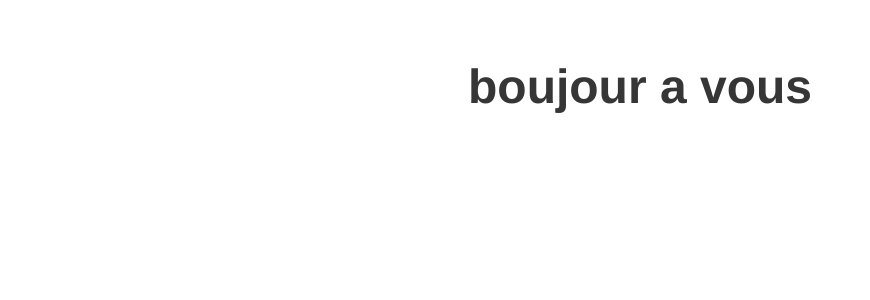
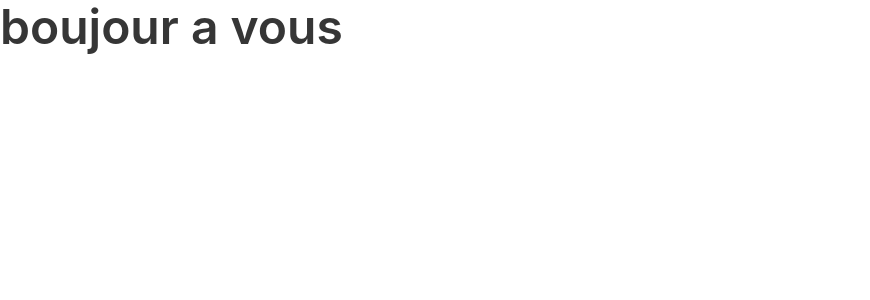
Before and after one commit to Gyumao/vue-todo-list, a Vue app: page / in a window 1280 px wide. Shown: the top 300 px of the page, without its empty margins (0-870 px from the left). Built offline with nearby package versions, Linux system fonts and the light colour scheme.

Commit message:
link component Todolist to app.vue

```diff
--- a/src/App.vue
+++ b/src/App.vue
@@ -1,15 +1,15 @@
 <template>
-  <div id="app">
-    <h1 class="title is-1">boujour a vous</h1>
-  </div>
+  <TodoList />
 </template>
 
 <script>
+import TodoList from '@/components/TodoList.vue';
 
 
 export default {
   name: "app",
   components: {
+    TodoList,
 
   }
 };
--- a/src/components/TodoList.vue
+++ b/src/components/TodoList.vue
@@ -1,5 +1,7 @@
 <template>
-
+  <div>
+      <h1 class="title is-1">boujour a vous</h1>
+  </div>
 </template>
 
 <script>
```
